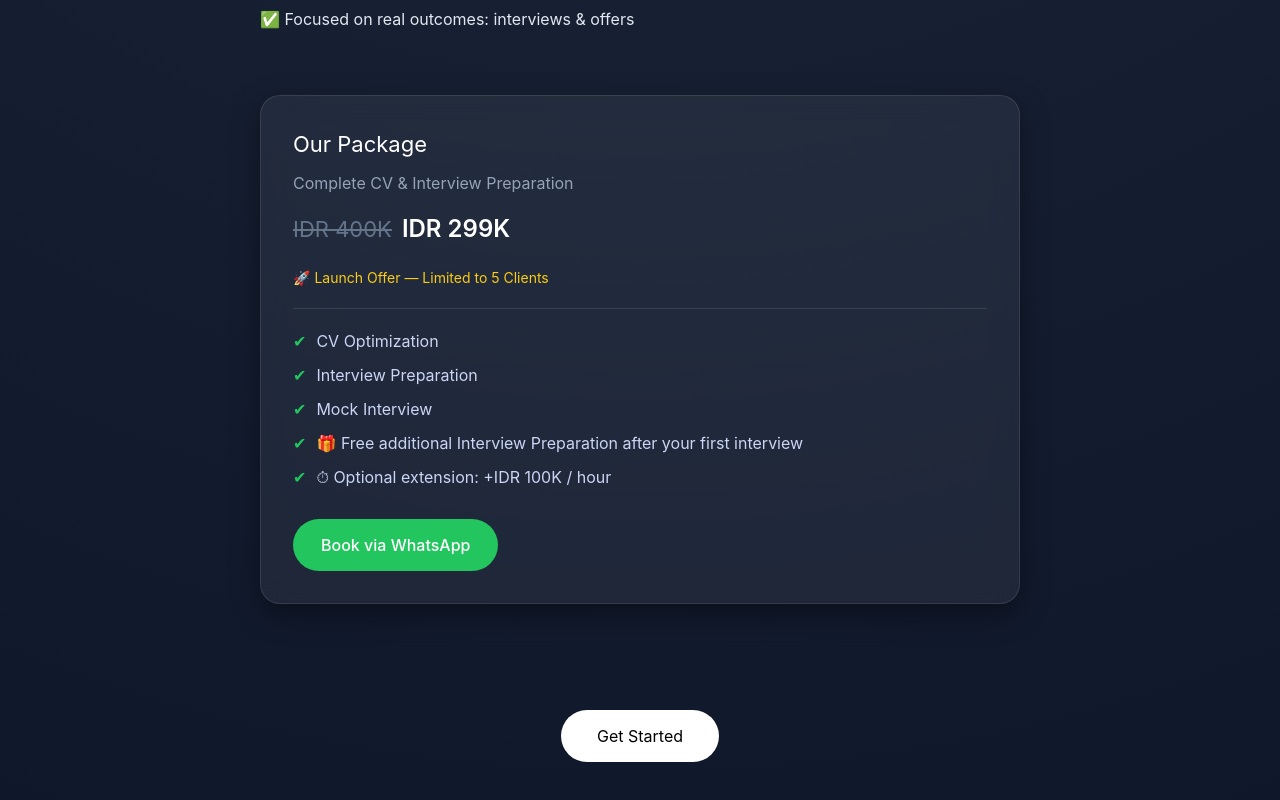
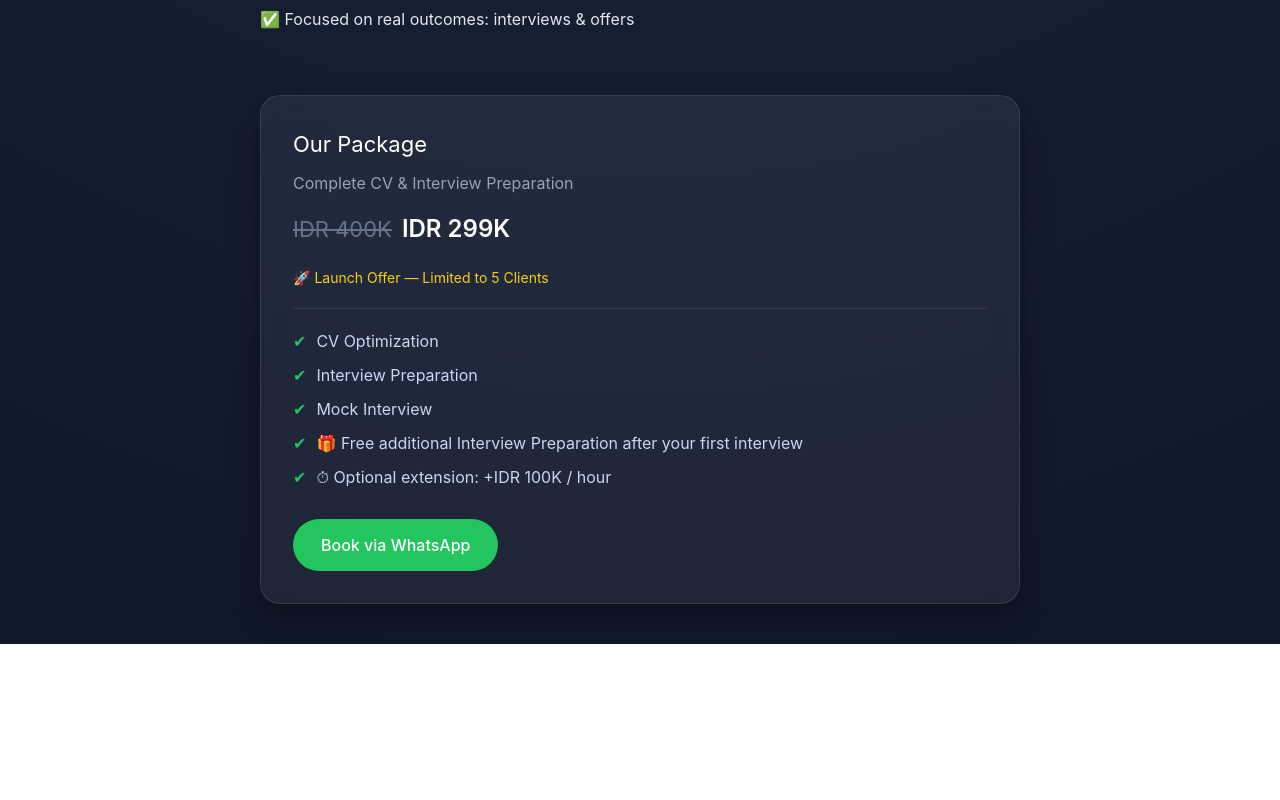
Before and after one commit to Ramzyjof/vd-fokus-landing, a Next.js app: page / in a window 1280 px wide. Shown: the part 913-1713 px from the top of the page. After the commit the page ends 1557 px from the top, so only its background shows below. Built offline with nearby package versions, Linux system fonts and the light colour scheme.

Commit message:
remove extra CTA button

```diff
--- a/app/page.tsx
+++ b/app/page.tsx
@@ -244,22 +244,6 @@ export default function Page() {
 </a>
 </div>
       </div>
-
-      {/* CTA */}
-      <div style={{ textAlign: "center", margin: "80px 0" }}>
-        <a
-          href="https://wa.me/6281212940797"
-          style={{
-            padding: "16px 36px",
-            borderRadius: "999px",
-            background: "#ffffff",
-            color: "#000",
-            fontSize: "16px"
-          }}
-        >
-          Get Started
-        </a>
-      </div>
     </main>
   );
 }
```
